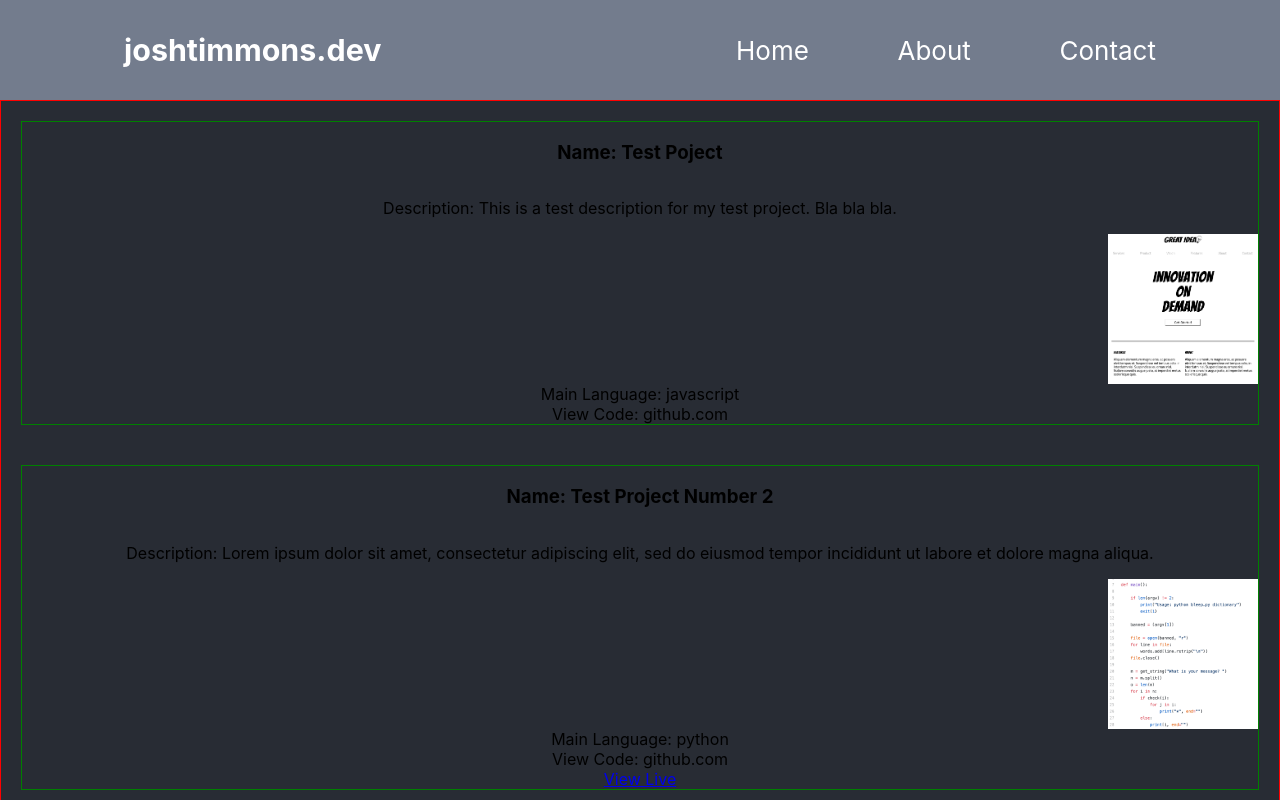
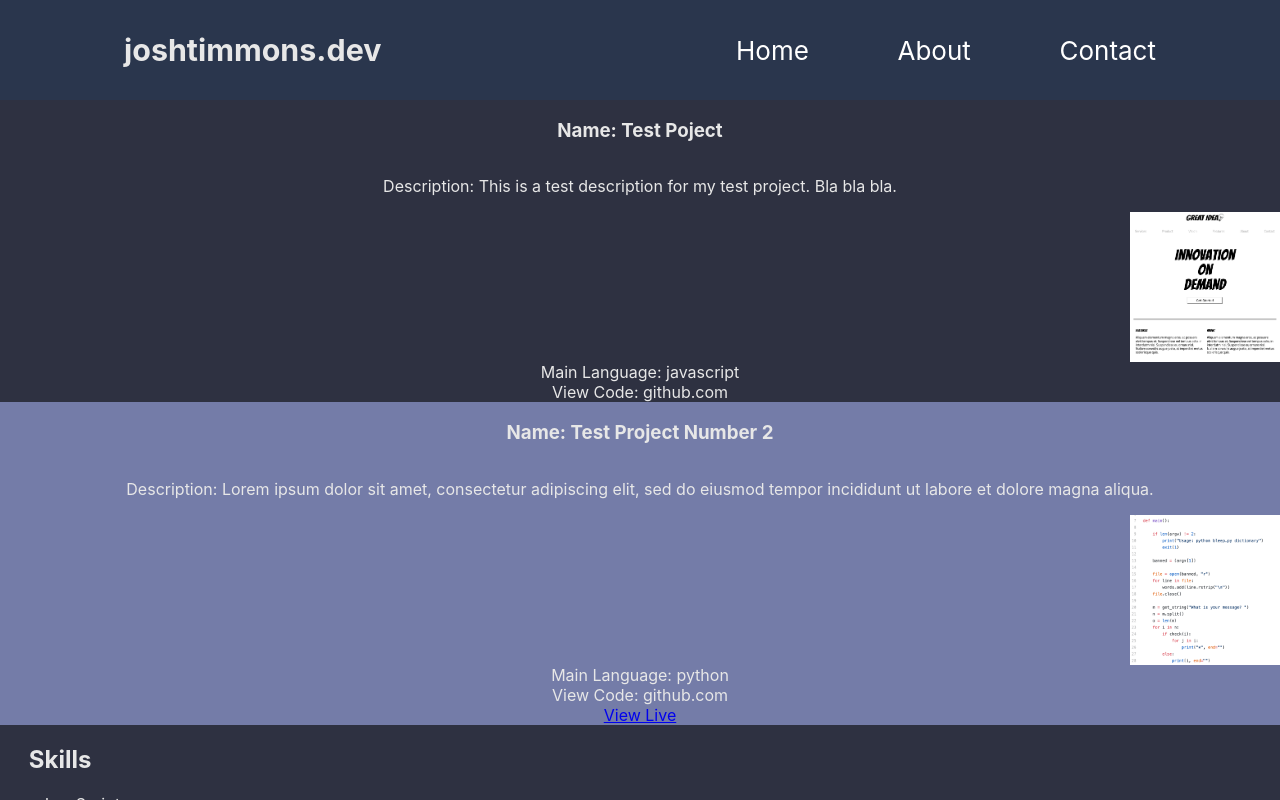
Before and after one commit to josh182014/portfolio-site, a React (Create React App) app: page / in a window 1280 px wide. Shown: the top 800 px of the page. Built offline with nearby package versions, Linux system fonts and the light colour scheme.

Commit message:
did some basic styling to the home page

```diff
--- a/src/App.scss
+++ b/src/App.scss
@@ -1,8 +1,9 @@
 .container {
   text-align: center;
-  background-color: #282c34;
+  background-color: #2e3141;
   min-height: 100vh;
   display: flex;
   flex-direction: row;
   flex-wrap: wrap;
+  color: rgb(231, 231, 231);
 }
--- a/src/components/Nav/Navigation.scss
+++ b/src/components/Nav/Navigation.scss
@@ -4,7 +4,7 @@
   flex-direction: row;
   width: 100%;
   height: 100px;
-  background-color: #737c8d;
+  background-color: #2a364d;
   justify-content: center;
 
   .header {
@@ -13,7 +13,7 @@
     display: flex;
     flex-direction: row;
     font-size: calc(10px + 2vmin);
-    color: white;
+    color: rgb(231, 231, 231);
     flex-wrap: wrap;
     justify-content: space-between;
 
--- a/src/components/Projects/Projects.scss
+++ b/src/components/Projects/Projects.scss
@@ -2,16 +2,17 @@
     display: flex;
     flex-direction: row;
     flex-wrap: wrap;
-    border: 1px solid red;
     width: 100%;
 
     .projectContainer {
         display: flex;
         flex-wrap: wrap;
         flex-direction: column;
-        border: 1px solid green;
-        margin: 20px;
         width: 100%;
+
+        &:nth-child(2), &:nth-child(4) {
+            background-color: #747ca8;
+        }
 
         img {
             width: 150px;
```
